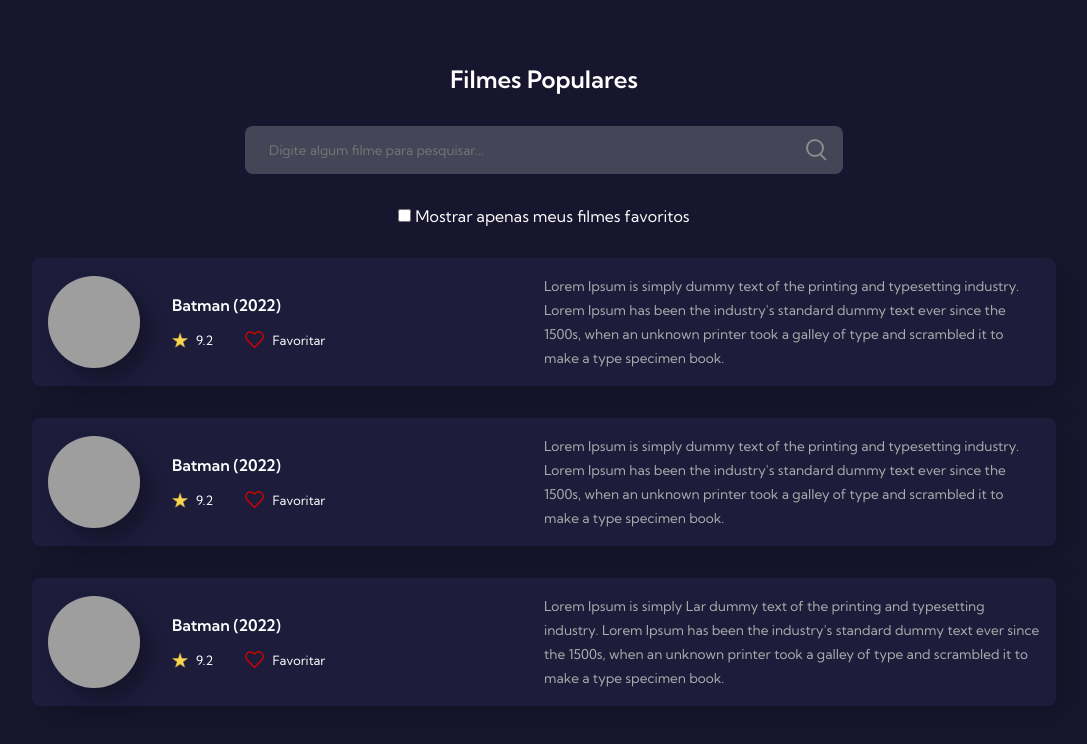
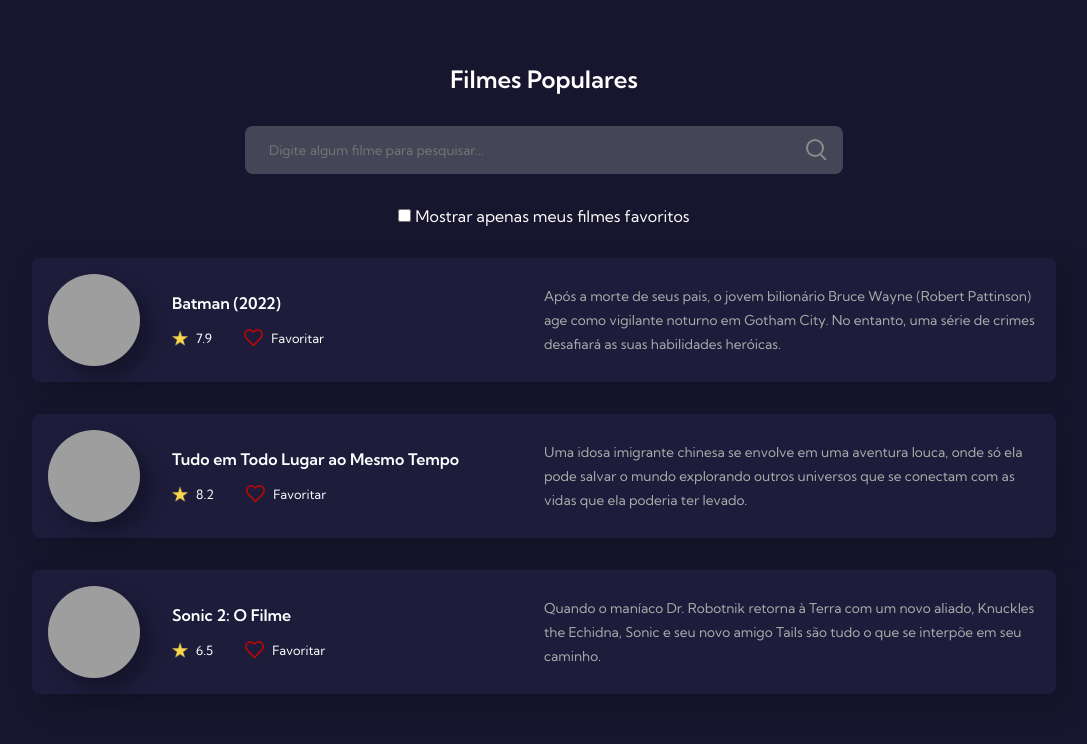
Before and after one commit to ShadowG11/7DaysOfCode-GitHub, a plain HTML site: page index.html in a window 1280 px wide. Shown: the whole page, without its empty margins (96-1183 px from the left). Drawn offline with Linux system fonts and the light colour scheme; grey boxes are pictures that could not be loaded.

Commit message:
change movies, posters, ratings and descriptions

```diff
--- a/index.html
+++ b/index.html
@@ -32,7 +32,7 @@
             <div class="rating-favorites">
               <div class="rating">
                 <img src="images/star.png" alt="Star Icon"/>
-                <span>9.2</span>
+                <span>7.9</span>
               </div>
               <div class="favorite">
                 <img src="images/heart.svg" alt="Star Icon"/>
@@ -42,21 +42,21 @@
           </div>
         </div>
         <div class="movie-description">
-          <span>Lorem Ipsum is simply dummy text of the printing and typesetting industry. Lorem Ipsum has been the industry's standard dummy text ever since the 1500s, when an unknown printer took a galley of type and scrambled it to make a type specimen book.</span>
+          <span>Após a morte de seus pais, o jovem bilionário Bruce Wayne (Robert Pattinson) age como vigilante noturno em Gotham City. No entanto, uma série de crimes desafiará as suas habilidades heróicas.</span>
         </div>
       </div>
 
       <div class="movie">
         <div class="movie-informations">
           <div class="movie-image">
-            <img src="https://img.elo7.com.br/product/original/3FBA809/big-poster-filme-batman-2022-90x60-cm-lo002-poster-batman.jpg" alt="Batman (2022)"/>
+            <img src="https://m.media-amazon.com/images/M/MV5BYjZhZjZhNTctMmMxZS00ZjlmLTgxZGQtMTUyODlmYWJlZWIzXkEyXkFqcGdeQXVyMTU0NDAxNjY1._V1_FMjpg_UY705_.jpg" alt="Tudo em Todo Lugar ao Mesmo Tempo"/>
           </div>
           <div class="movie-text">
-            <h4>Batman (2022)</h4>
+            <h4>Tudo em Todo Lugar ao Mesmo Tempo</h4>
             <div class="rating-favorites">
               <div class="rating">
                 <img src="images/star.png" alt="Star Icon"/>
-                <span>9.2</span>
+                <span>8.2</span>
               </div>
               <div class="favorite">
                 <img src="images/heart.svg" alt="Star Icon"/>
@@ -66,21 +66,21 @@
           </div>
         </div>
         <div class="movie-description">
-          <span>Lorem Ipsum is simply dummy text of the printing and typesetting industry. Lorem Ipsum has been the industry's standard dummy text ever since the 1500s, when an unknown printer took a galley of type and scrambled it to make a type specimen book.</span>
+          <span>Uma idosa imigrante chinesa se envolve em uma aventura louca, onde só ela pode salvar o mundo explorando outros universos que se conectam com as vidas que ela poderia ter levado.</span>
         </div>
       </div>
 
       <div class="movie">
         <div class="movie-informations">
           <div class="movie-image">
-            <img src="https://img.elo7.com.br/product/original/3FBA809/big-poster-filme-batman-2022-90x60-cm-lo002-poster-batman.jpg" alt="Batman (2022)"/>
+            <img src="https://m.media-amazon.com/images/M/MV5BMjYyNmE2NDItOWQzOC00ZDY4LTg3M2ItMmY0ZTUyZWUzODdhXkEyXkFqcGdeQXVyMTA3MDk2NDg2._V1_.jpg" alt="Sonic 2: O Filme"/>
           </div>
           <div class="movie-text">
-            <h4>Batman (2022)</h4>
+            <h4>Sonic 2: O Filme</h4>
             <div class="rating-favorites">
               <div class="rating">
                 <img src="images/star.png" alt="Star Icon"/>
-                <span>9.2</span>
+                <span>6.5</span>
               </div>
               <div class="favorite">
                 <img src="images/heart.svg" alt="Star Icon"/>
@@ -90,7 +90,7 @@
           </div>
         </div>
         <div class="movie-description">
-          <span>Lorem Ipsum is simply Lar dummy text of the printing and typesetting industry. Lorem Ipsum has been the industry's standard dummy text ever since the 1500s, when an unknown printer took a galley of type and scrambled it to make a type specimen book.</span>
+          <span>Quando o maníaco Dr. Robotnik retorna à Terra com um novo aliado, Knuckles the Echidna, Sonic e seu novo amigo Tails são tudo o que se interpõe em seu caminho.</span>
         </div>
       </div>
     </div>
```
